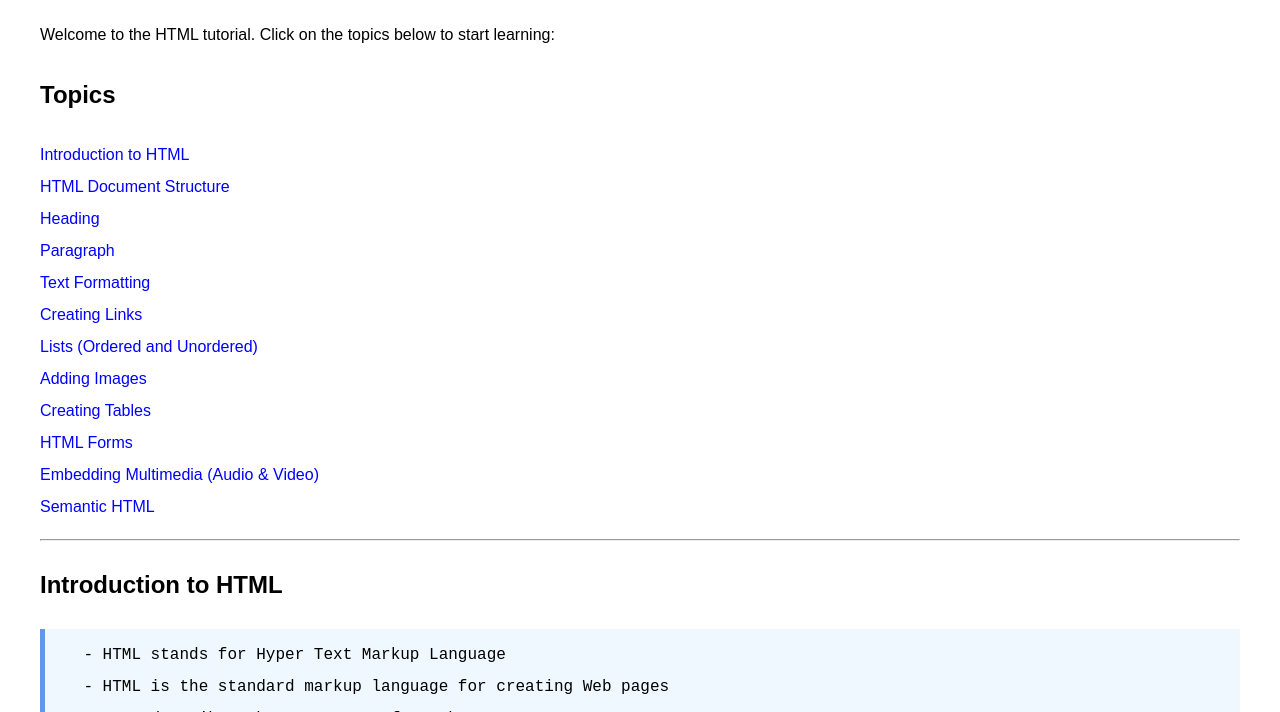
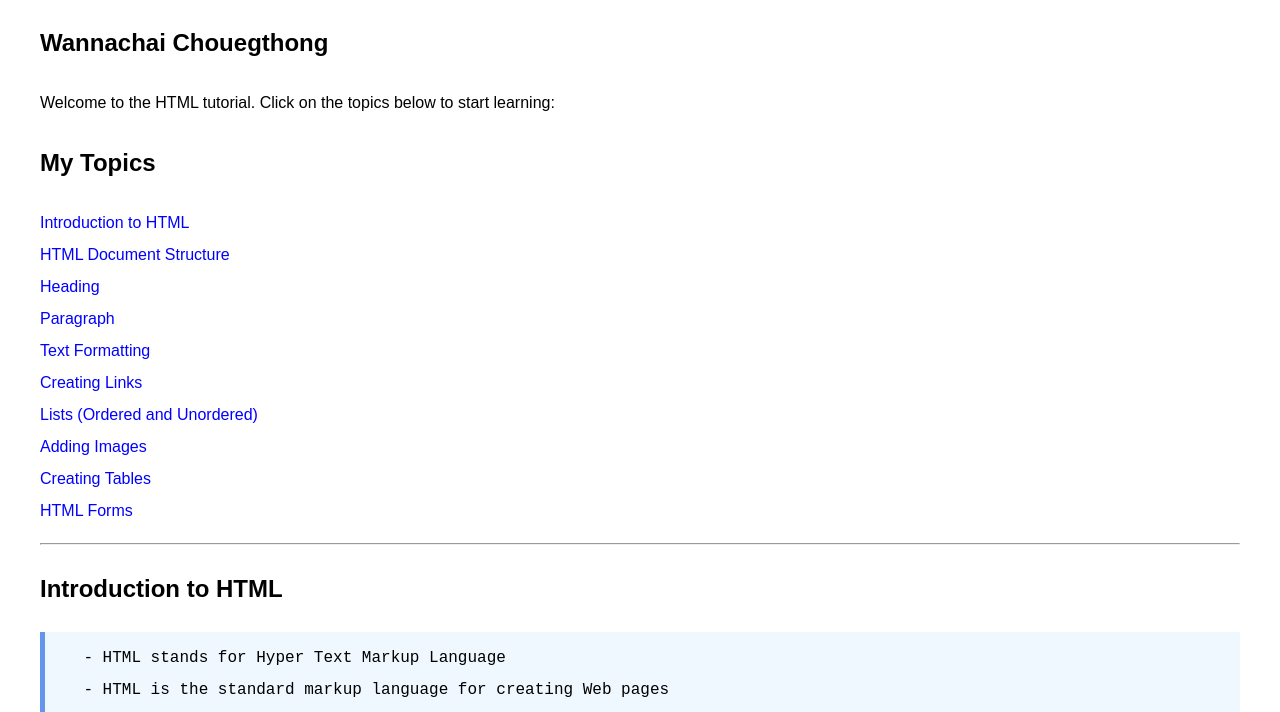
Before and after one commit to wannachaikung/Eng4Com-git-intro, a plain HTML site: page index.html in a window 1280 px wide. Shown: the part 88-800 px from the top of the page. Drawn offline with Linux system fonts and the light colour scheme.

Commit message:
edit index.html

```diff
--- a/index.html
+++ b/index.html
@@ -57,9 +57,10 @@
 <body>
     <div class="container">
   <h1>HTML Tutorial</h1>
+  <h2>Wannachai Chouegthong</h2>
   <p>Welcome to the HTML tutorial. Click on the topics below to start learning:</p>
 
-  <h2>Topics</h2>
+  <h2>My Topics</h2>
   <ul>
     <li><a href="#Introduction">Introduction to HTML</a></li>
     <li><a href="#HTML Document Structure">HTML Document Structure</a></li>
@@ -71,8 +72,6 @@
     <li><a href="#Adding Images">Adding Images</a></li>
     <li><a href="#Creating Tables">Creating Tables</a></li>
     <li><a href="#HTML Forms">HTML Forms</a></li>
-    <li><a href="#Embedding Multimedia (Audio & Video)">Embedding Multimedia (Audio & Video)</a></li>
-    <li><a href="#Semantic HTML">Semantic HTML</a></li>
   </ul>
 
   <hr>
```
